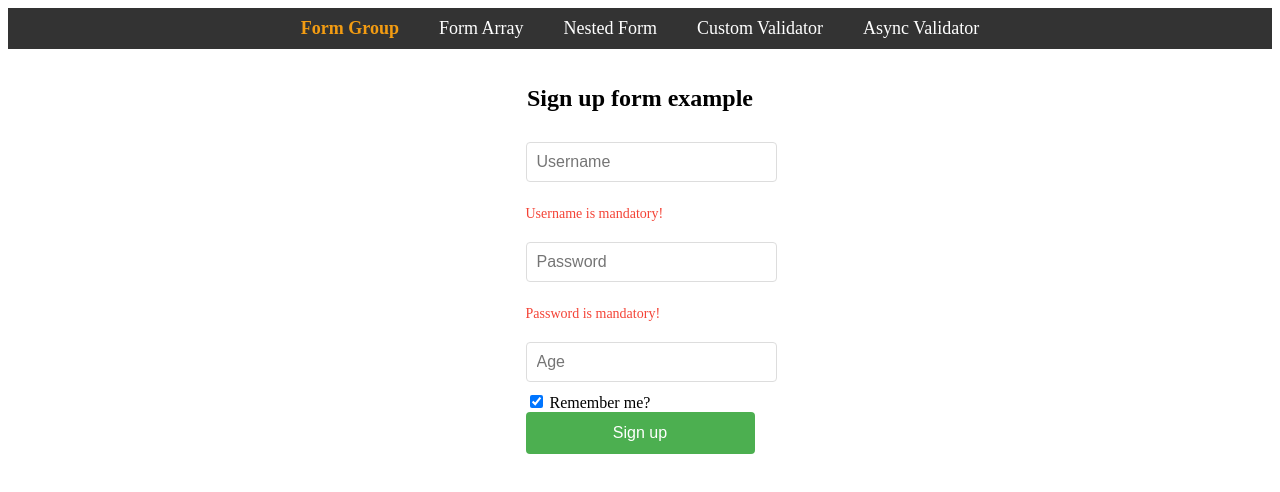
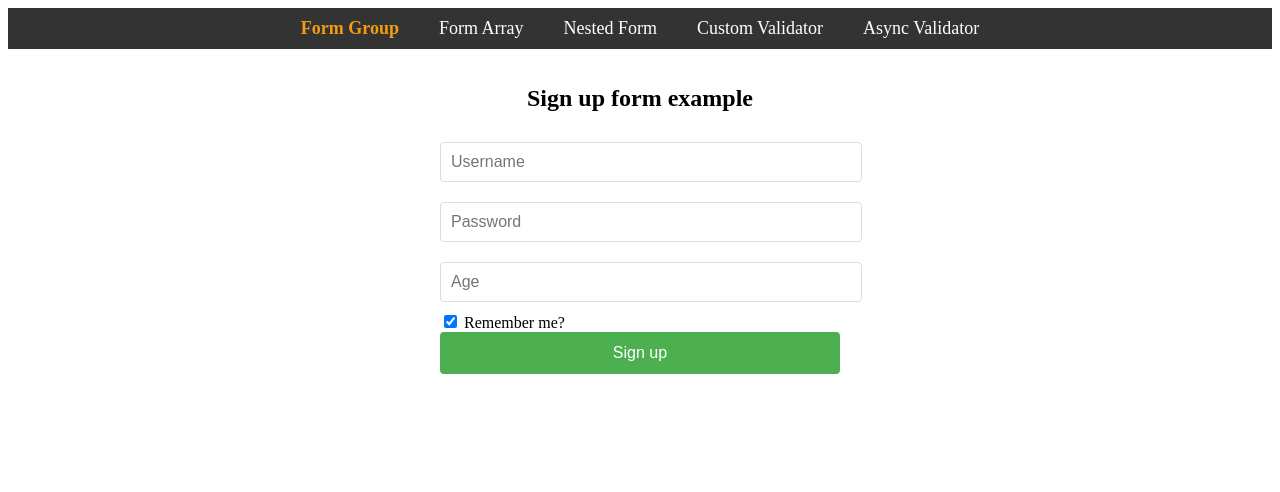
Before and after one commit to etienne-orchis/advanced-ng-app, an Angular app: page /reactive-form/form-group in a window 1280 px wide. Shown: the top 492 px of the page. Built offline with nearby package versions, Linux system fonts and the light colour scheme.

Commit message:
advanced form validation

```diff
--- a/src/app/reactive-form/form-group/form-group.component.html
+++ b/src/app/reactive-form/form-group/form-group.component.html
@@ -8,9 +8,15 @@
       formControlName="username"
       class="form-field-input"
     />
-    @if (signUpForm.get('username')?.invalid) {
+
+    @if (usernameControl.invalid && (usernameControl.dirty ||
+    usernameControl.touched)) { @if (usernameControl.hasError('required')) {
     <p class="error-text">Username is mandatory!</p>
-    }
+    } @else if (usernameControl.hasError('maxlength')) {
+    <p class="error-text">Username is too long!</p>
+    } @else {
+    <p class="error-text">Username is too short!</p>
+    } }
 
     <input
       type="password"
@@ -18,15 +24,25 @@
       formControlName="password"
       class="form-field-input"
     />
-    @if (signUpForm.get('password')?.invalid) {
+    @if (passwordControl.invalid && (signUpForm.get('password')?.dirty ||
+    signUpForm.get('password')?.touched)) { @if
+    (passwordControl.hasError('required')){
     <p class="error-text">Password is mandatory!</p>
-    }
+    }@else if(passwordControl.hasError('minlength')){
+    <p class="error-text">Password is too short!</p>
+    } }
     <input
-      type="number"
+      type="text"
       placeholder="Age"
       formControlName="age"
       class="form-field-input"
     />
+    @if (ageControl.invalid && (ageControl.dirty || ageControl.touched)) { @if
+    (ageControl.hasError('min')) {
+    <p class="error-text">You have to be at least 12 years old!</p>
+    } @else if (ageControl.hasError('pattern')) {
+    <p class="error-text">Only numbers allowed!</p>
+    } }
     <div>
       <input type="checkbox" formControlName="rememberMe" /> Remember me?
     </div>
--- a/src/app/reactive-form/form-group/form-group.component.ts
+++ b/src/app/reactive-form/form-group/form-group.component.ts
@@ -1,5 +1,6 @@
 import { Component } from '@angular/core';
 import {
+  AbstractControl,
   FormBuilder,
   FormGroup,
   ReactiveFormsModule,
@@ -33,6 +34,22 @@ export class FormGroupComponent {
     });
   }
 
+  get usernameControl(): AbstractControl {
+    return this.signUpForm.get('username') as AbstractControl;
+  }
+
+  get passwordControl(): AbstractControl {
+    return this.signUpForm.get('password') as AbstractControl;
+  }
+
+  get ageControl(): AbstractControl {
+    return this.signUpForm.get('age') as AbstractControl;
+  }
+
+  get rememberMeControl(): AbstractControl {
+    return this.signUpForm.get('rememberMe') as AbstractControl;
+  }
+
   handleSubmit() {
     const formValue = this.signUpForm.value;
     const isFormValid = this.signUpForm.valid;
```
